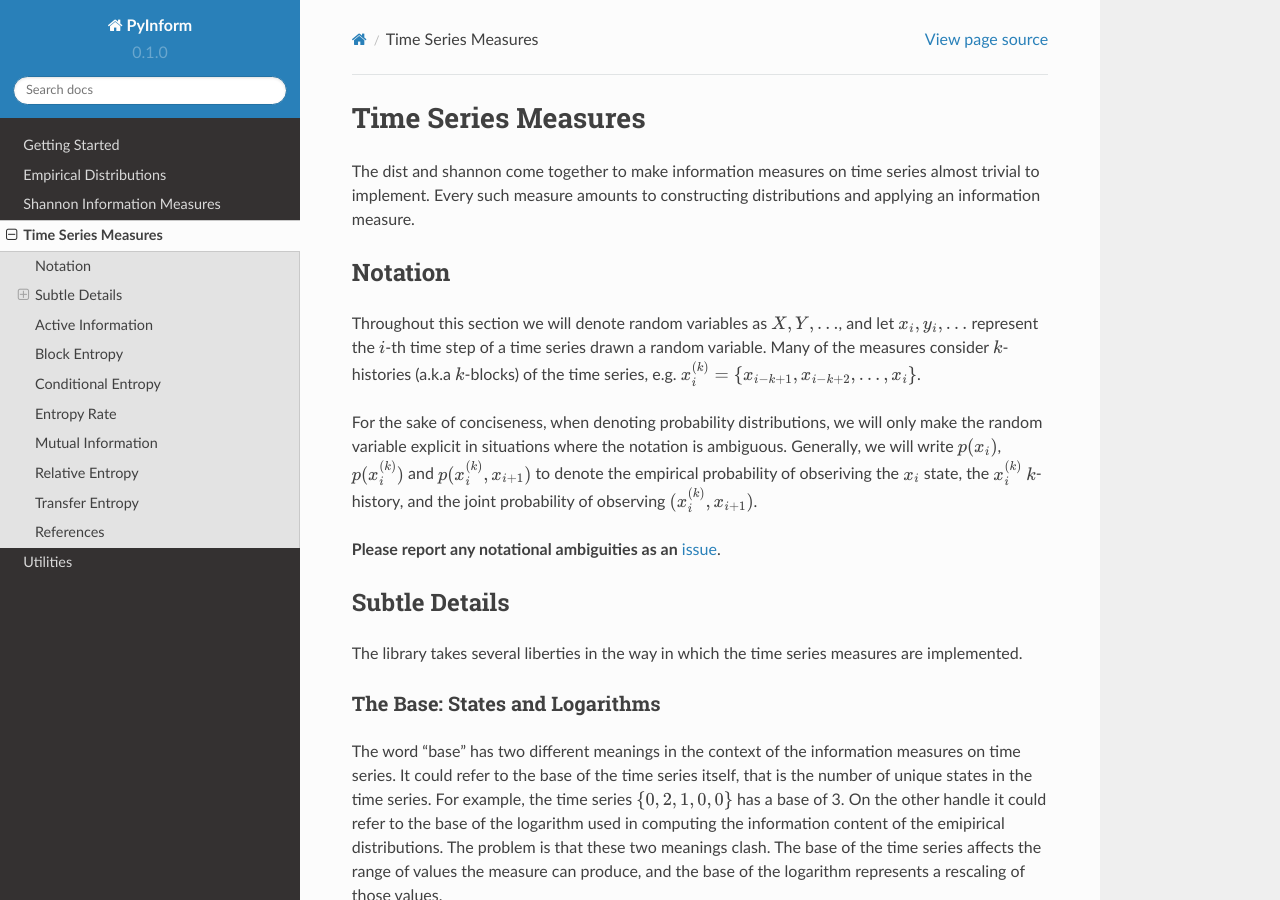
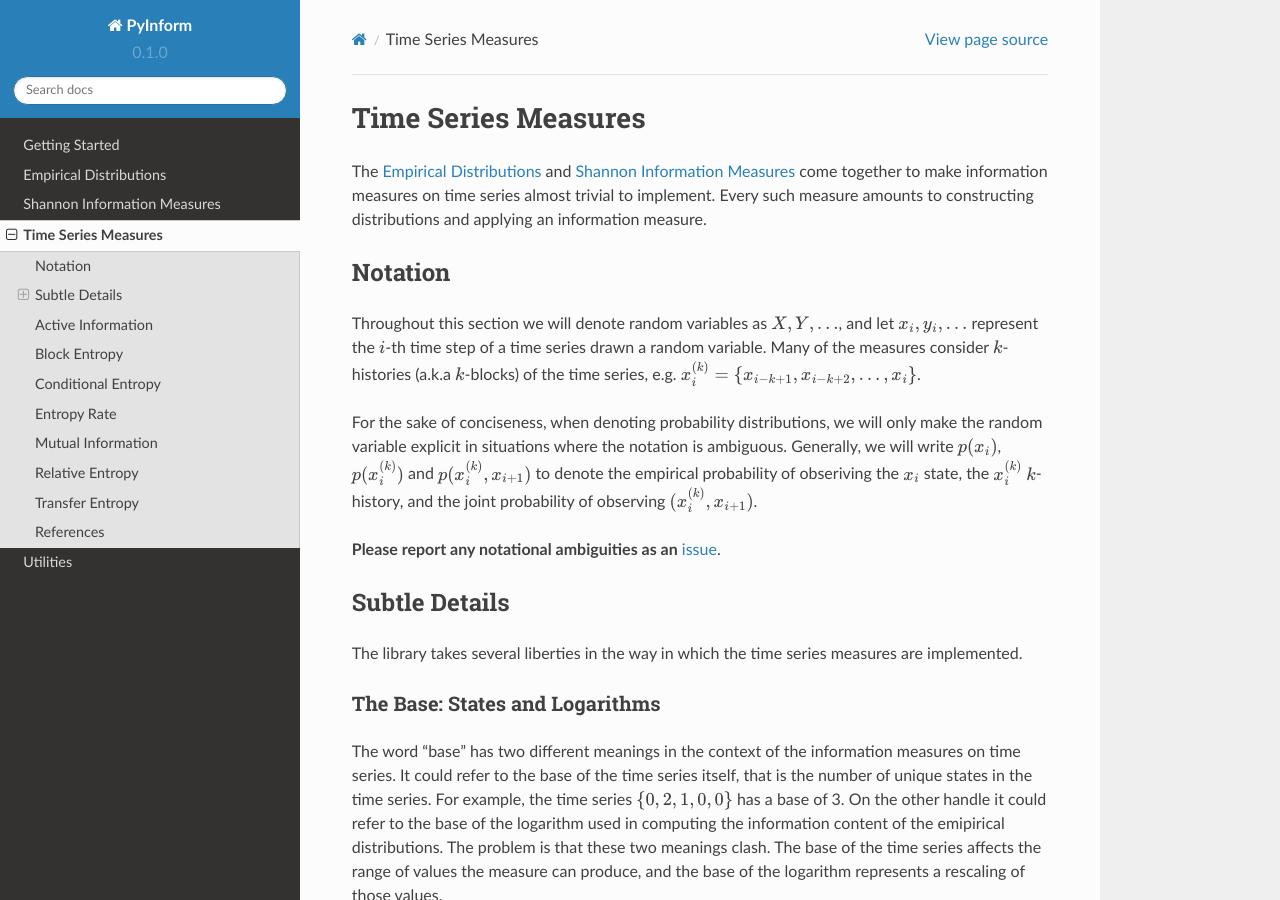
Before and after one commit to ELIFE-ASU/PyInform, a Sphinx documentation site: the page built from docs/source/timeseries.rst, in a window 1280 px wide and 900 px high. Built offline with Sphinx 7.4.7 and the Read the Docs theme 2.0.0, drawn with Linux system fonts in a browser that asks for light colours.

Commit message:
Fix links from timeseries to dist, shannon

```diff
--- a/docs/source/dist.rst
+++ b/docs/source/dist.rst
@@ -1,9 +1,8 @@
-.. _dist:
-
 .. testsetup:: Dist
 
     from pyinform import Dist
 
+.. _dist:
 
 Empirical Distributions
 =======================
--- a/docs/source/shannon.rst
+++ b/docs/source/shannon.rst
@@ -1,9 +1,9 @@
-.. _shannon:
-
 .. testsetup:: shannon
 
     from pyinform import Dist
     from pyinform import shannon
+
+.. _shannon:
 
 Shannon Information Measures
 ============================
```
